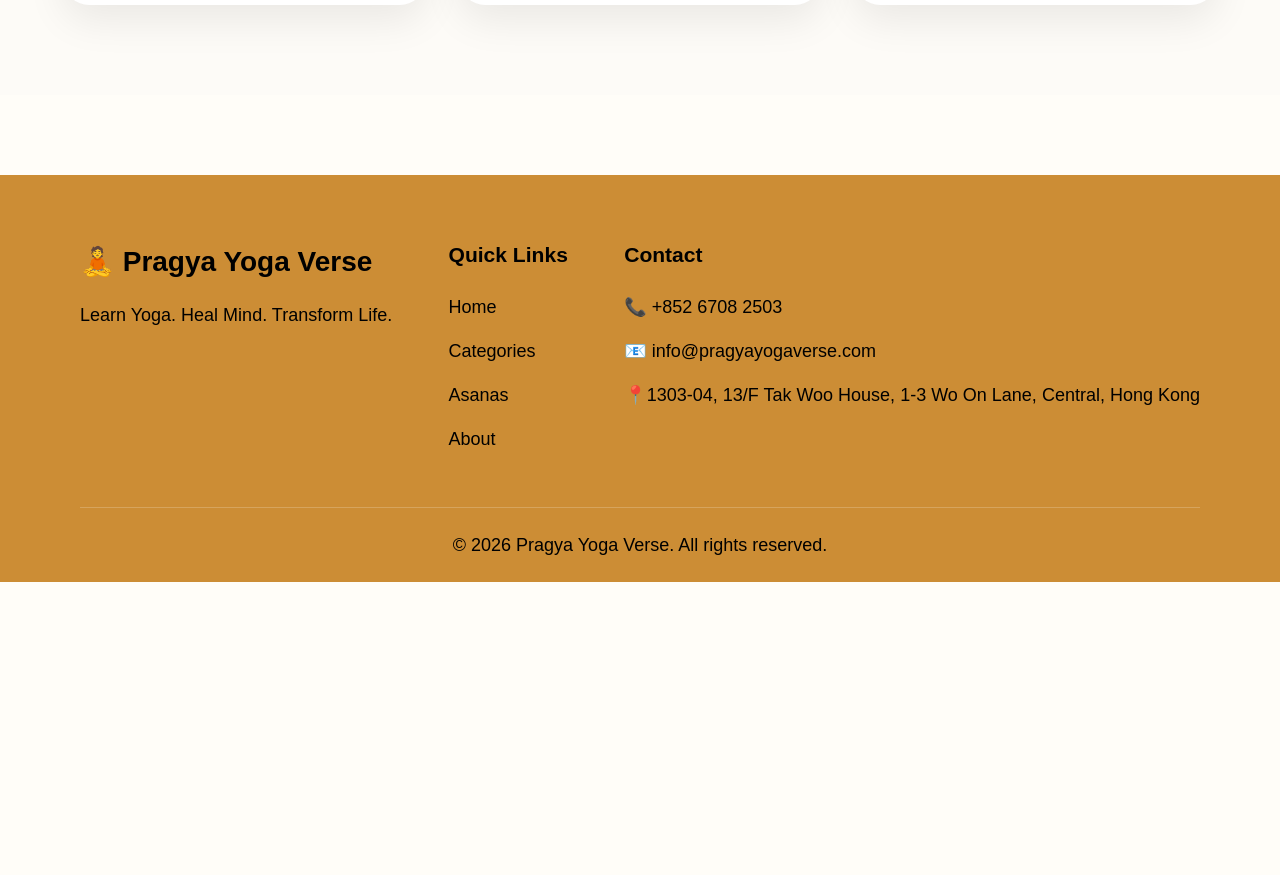
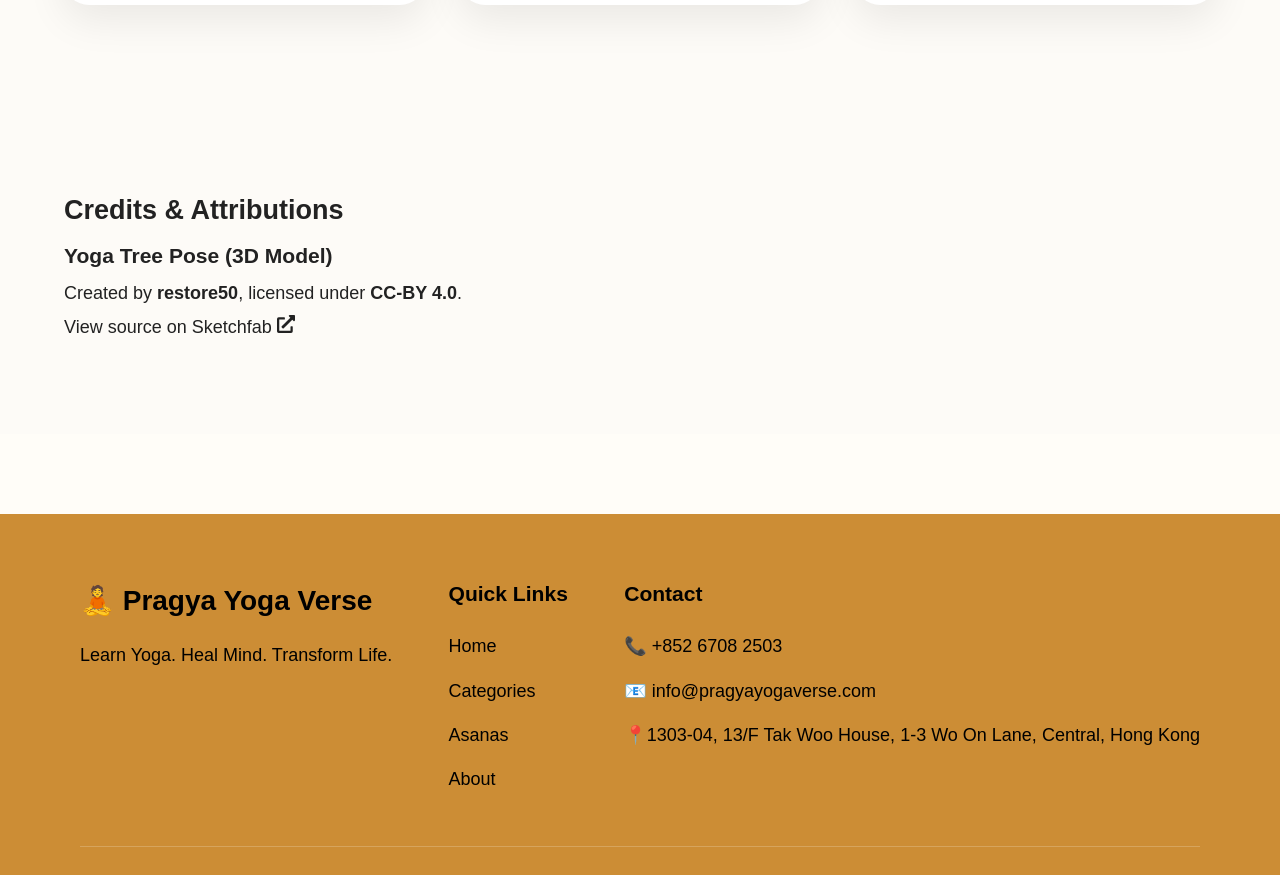
Before and after one commit to Rishikagayakwad/Pragya-yoga, a React (Vite) app: page /about in a window 1280 px wide. Shown: the part 2651-3526 px from the top of the page. Before the commit the page ends 3233 px from the top, so only its background shows below. Built offline with nearby package versions, Linux system fonts and the light colour scheme; no server answers; a web font is replaced by a local one.

Commit message:
Add restore50 attribution credit to About page

```diff
--- a/src/pages/About.jsx
+++ b/src/pages/About.jsx
@@ -15,6 +15,7 @@
   FaPhoneAlt,
   FaEnvelope,
   FaMapMarkerAlt,
+  FaExternalLinkAlt,
 } from "react-icons/fa";
 
 function About() {
@@ -176,6 +177,34 @@
           </div>
 
         </section>
+        {/* Credits */}
+
+        <section className="credits-section">
+
+          <h1>Credits & Attributions</h1>
+
+          <div className="credits-grid">
+
+            <div className="credit-card">
+              <h3>Yoga Tree Pose (3D Model)</h3>
+              <p>
+                Created by <strong>restore50</strong>, licensed under{" "}
+                <strong>CC-BY 4.0</strong>.
+              </p>
+
+              <a
+                href="https://sketchfab.com/3d-models/yoga-tree-pose-fffeb53552154cf48bb042c04d66311a"
+                target="_blank"
+                rel="noopener noreferrer"
+                className="credit-link"
+              >
+                View source on Sketchfab <FaExternalLinkAlt />
+              </a>
+            </div>
+
+          </div>
+
+        </section>
 
 
       </div>
```
